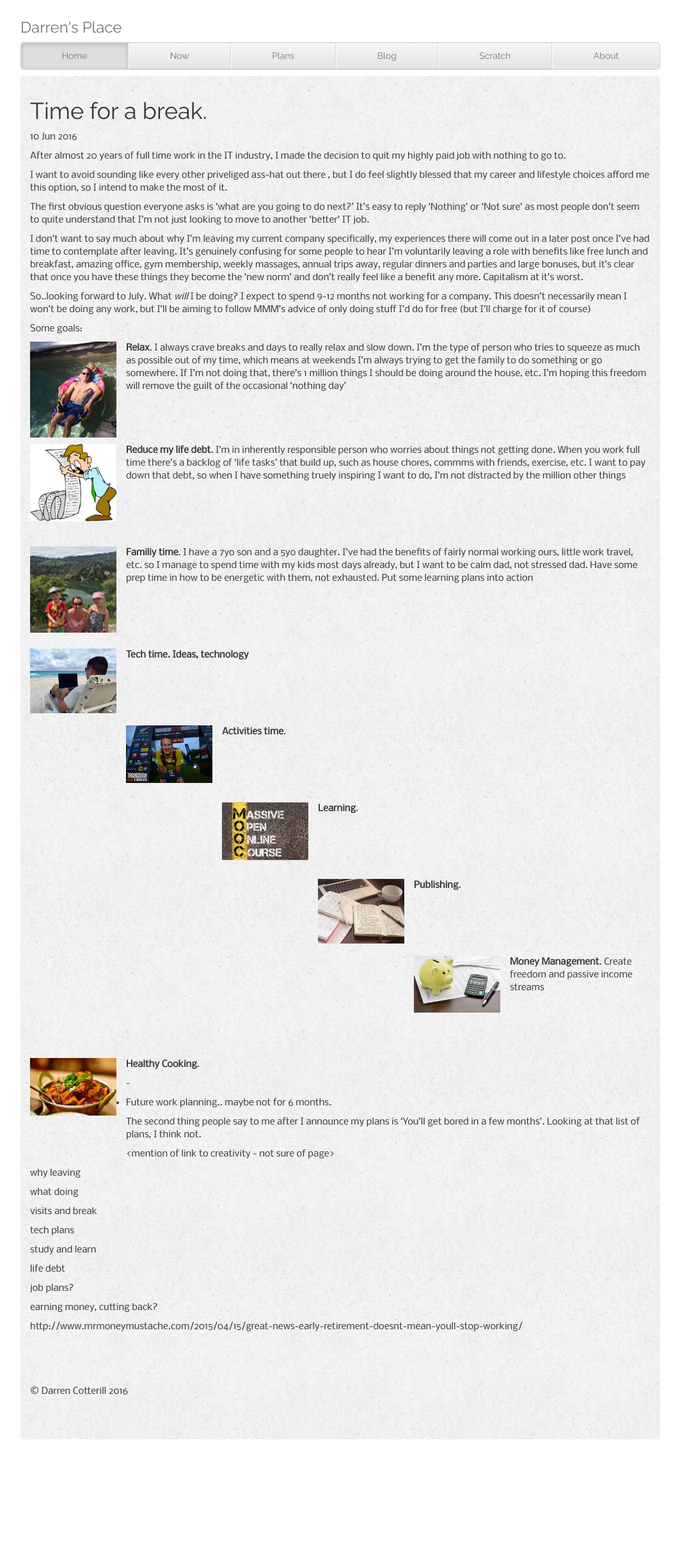
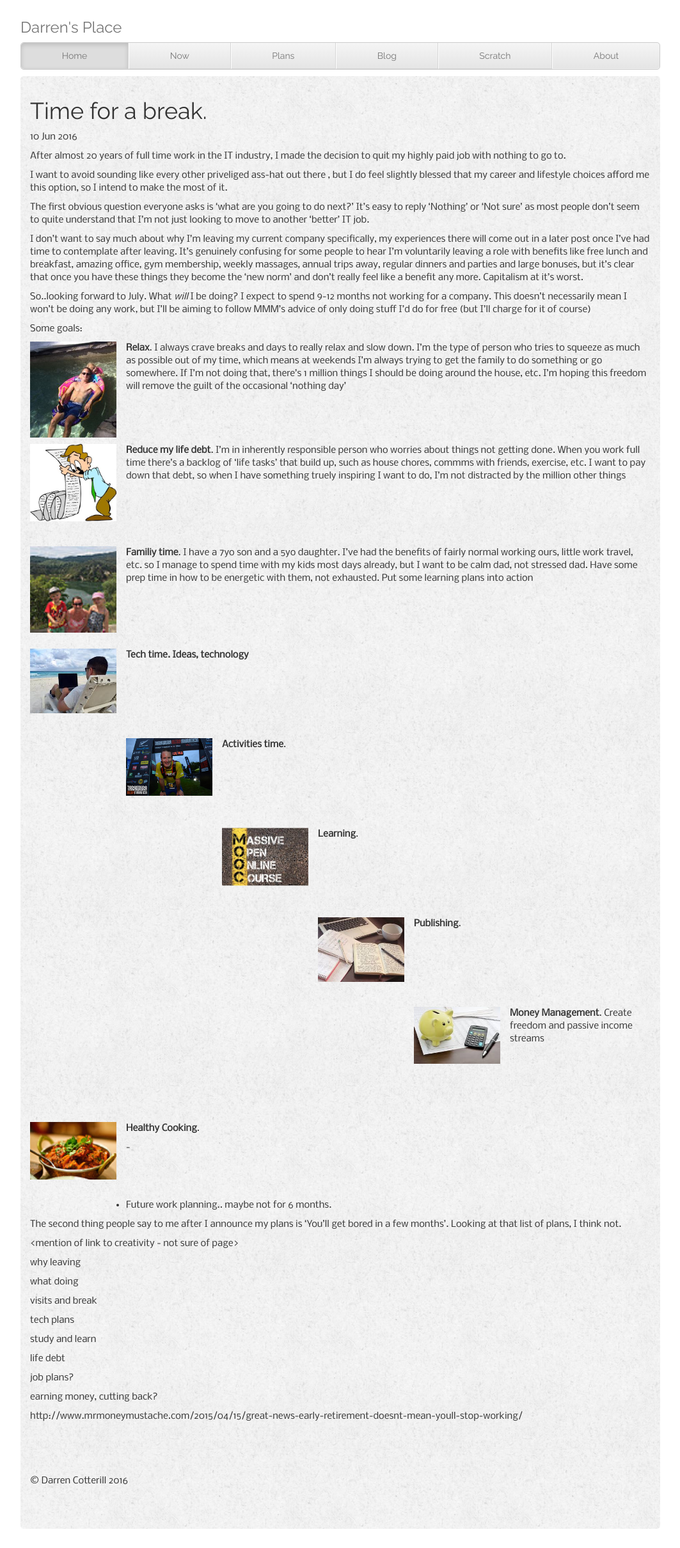
Before and after one commit to DCotterill/DCotterill.github.io, a Jekyll site: the page built from _posts/2016-06-01-Blog-First-Post-Career-Break.md, in a window 1280 px wide. Shown: the whole page at 64% size, without its empty margins (108-1171 px from the left). Built offline with Jekyll 4.4.1, drawn with Linux system fonts in a browser that asks for light colours; nearby versions of some CDN libraries; some web fonts are replaced; before the commit the page ends 2280 px from its top, so only the background shows below that.

Commit message:
Blog formatting

```diff
--- a/_posts/2016-06-01-Blog-First-Post-Career-Break.md
+++ b/_posts/2016-06-01-Blog-First-Post-Career-Break.md
@@ -50,28 +50,28 @@ some prep time in how to be energetic with them, not exhausted. Put some learnin
 <div style="height:150px;  width:150px; overflow:hidden; align:left; float:left">
 <img src="{{site.baseurl}}/img/coding-beach.jpg" width="150px" align="left" style="PADDING-RIGHT: 15px;"/></div>**Tech time. Ideas, technology**
 
-<br/><br/><br/><br/>
+<br/><br/><br/><br/><br/>
 <div style="height:150px;  width:150px; overflow:hidden; align:left; float:left">
 <img src="{{site.baseurl}}/img/running.jpg" width="150px" align="left" style="PADDING-RIGHT: 15px;"/></div>**Activities time**.
 
-<br/><br/><br/><br/>
+<br/><br/><br/><br/><br/>
 <div style="height:150px;  width:150px; overflow:hidden; align:left; float:left">
 <img src="{{site.baseurl}}/img/mooc.jpg" width="150px" align="left" style="PADDING-RIGHT: 15px;"/></div>**Learning**.
 
-<br/><br/><br/><br/>
+<br/><br/><br/><br/><br/>
 <div style="height:150px;  width:150px; overflow:hidden; align:left; float:left">
 <img src="{{site.baseurl}}/img/blog.jpg" width="150px" align="left" style="PADDING-RIGHT: 15px;"/></div>**Publishing**.
 
-<br/><br/><br/><br/>
+<br/><br/><br/><br/><br/>
 <div style="height:150px;  width:150px; overflow:hidden; align:left; float:left">
 <img src="{{site.baseurl}}/img/manage-money.jpg" width="150px" align="left" style="PADDING-RIGHT: 15px;"/></div>**Money Management**. Create freedom and passive income streams
 
-<br/><br/><br/><br/>
+<br/><br/><br/><br/><br/>
 <div style="height:150px;  width:150px; overflow:hidden; align:left; float:left">
 <img src="{{site.baseurl}}/img/cooking.jpg" width="150px" align="left" style="PADDING-RIGHT: 15px;"/></div>**Healthy Cooking**.
 
 -
-
+<br/><br/><br/><br/>
 - Future work planning.. maybe not for 6 months.
 
 The second thing people say to me after I announce my plans is 'You'll get bored in a few months'. Looking at that list
```
